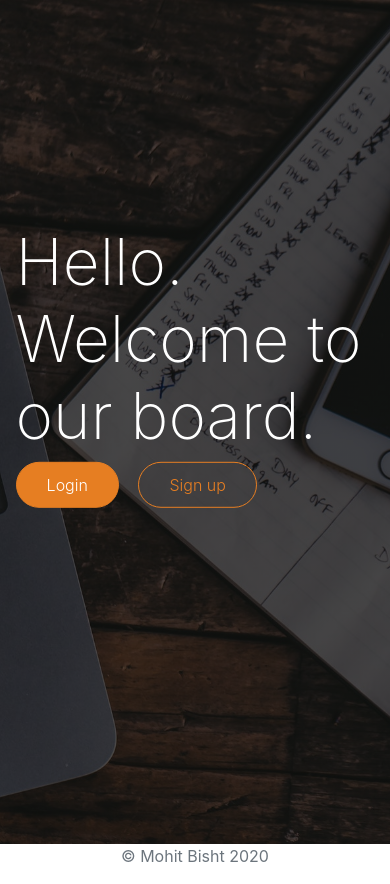
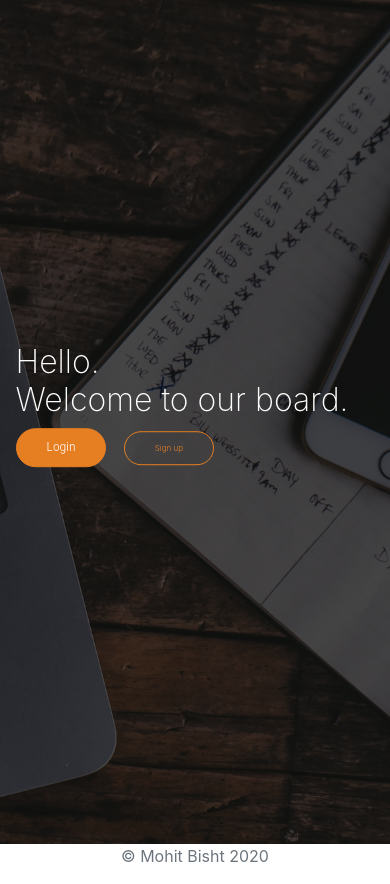
Before and after one commit to Mohitb07/mohitboard, a Django app: page / in a window 390 px wide. Shown: the part 56-940 px from the top of the page. Run offline with Django 3.2, Linux system fonts and the light colour scheme; some libraries are stand-ins or nearby versions.

Commit message:
changes responsiveness of homepage

```diff
--- a/static/css/app.css
+++ b/static/css/app.css
@@ -99,10 +99,16 @@
     }
     .hero-text-box{
         padding: 0 4%;
+        margin-top: 10%;
+        font-size: 50%;
     }
 
     h1{
         font-size: 180%;
+    }
+
+    .full-btn {
+        font-size: 140%;
     }
 }
 
```
Also changed, not shown: db.sqlite3.
